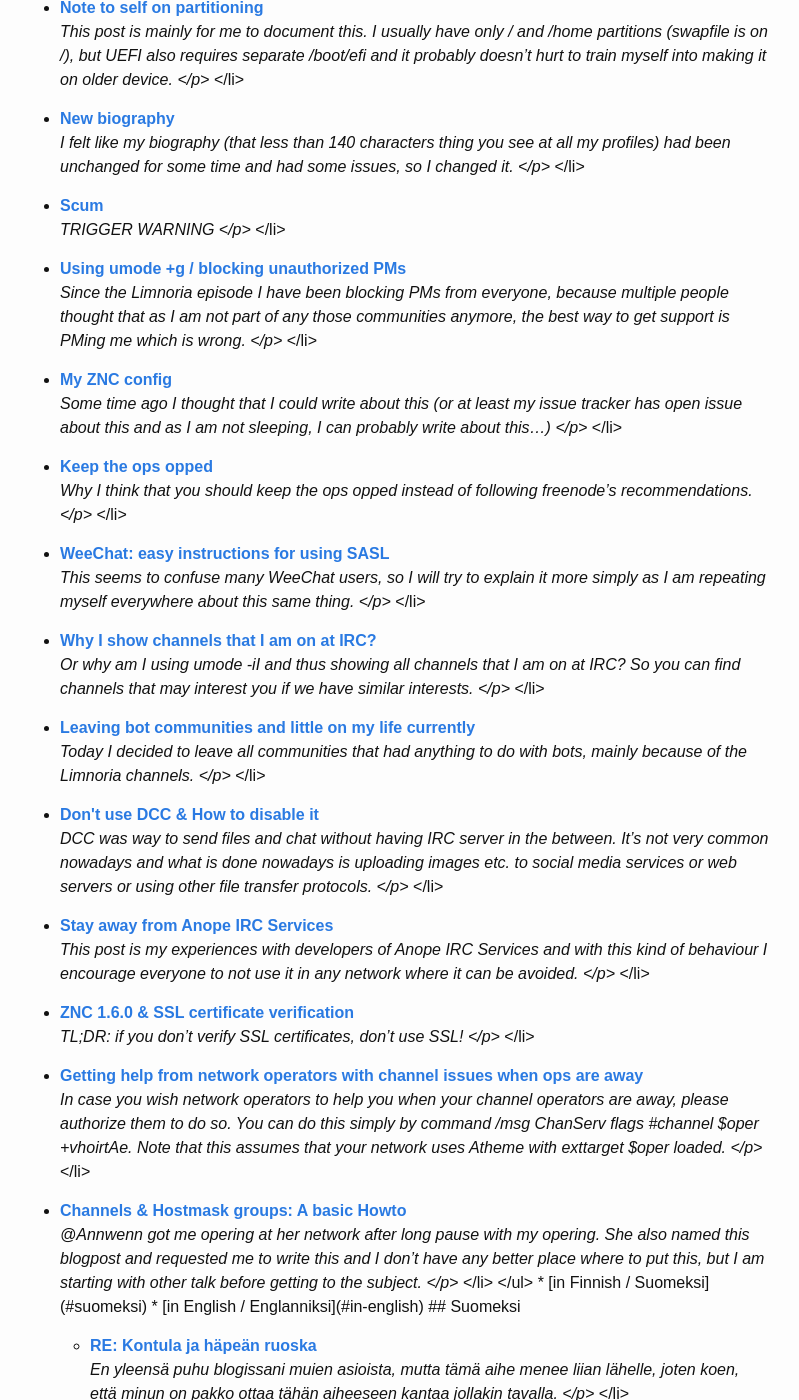
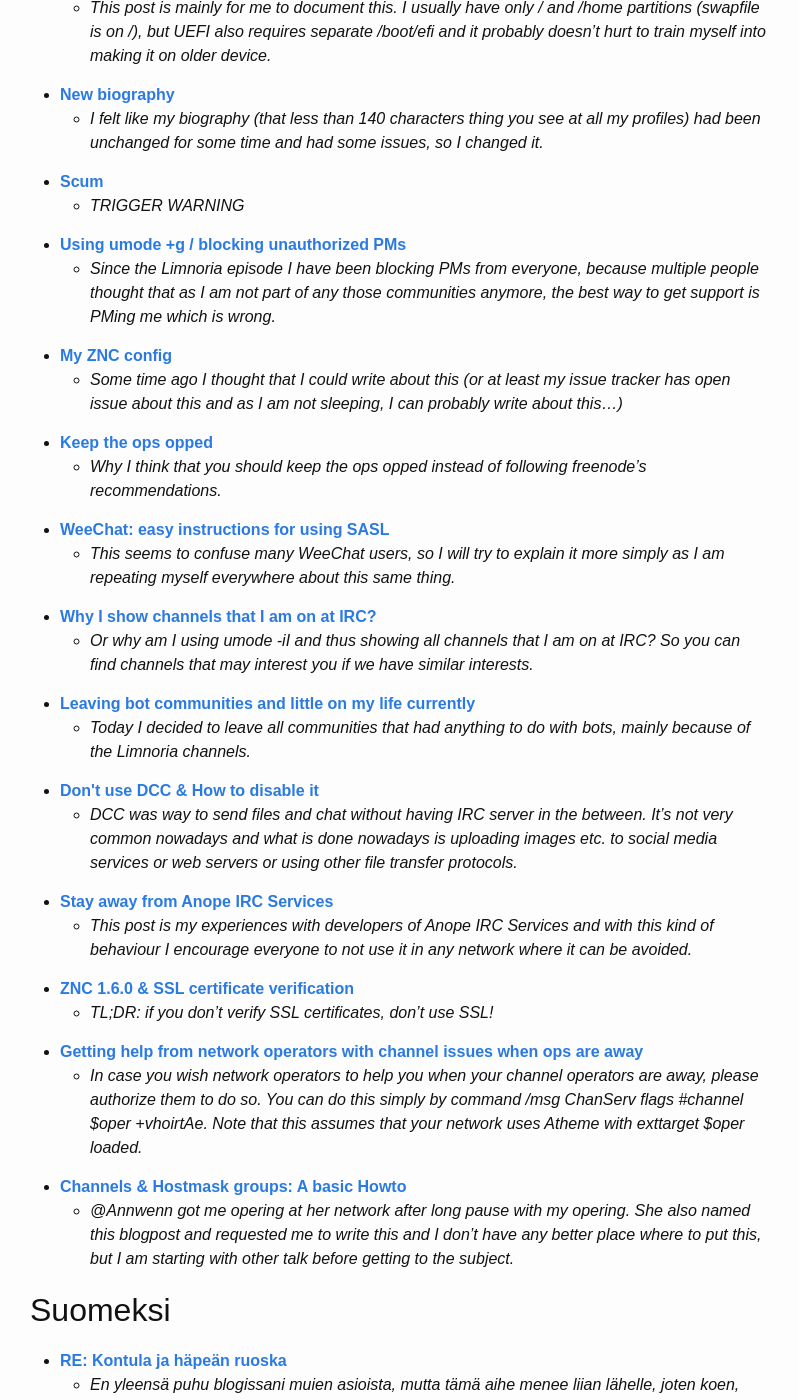
Before and after one commit to Mikaela/mikaela.github.io, a Jekyll site: the page built from blog/index.md, in a window 1280 px wide and 1400 px high, scrolled down 1575 px. Shown: the whole window, without its empty margins (240-1039 px from the left). Built offline with Jekyll 4.4.1, drawn with Linux system fonts in a browser that asks for light colours; Markdown is read by kramdown in place of the engine named in the settings; some of the changed text lies outside the part shown.

Commit message:
blog: further improve formatting

```diff
--- a/blog/index.md
+++ b/blog/index.md
@@ -5,8 +5,7 @@
 excerpt: "Blog index, posts in English and posts in Finnish — Blogin etusivu, postaukset englanniksi ja postaukset suomeksi."
 ---
 
-* [in Finnish / Suomeksi](#suomeksi)
-* [in English / Englanniksi](#in-english)
+* [Posts in Finnish / Suomenieliset kirjoitukset](#suomeksi)
 
 ## In English
 
@@ -14,13 +13,14 @@
   {% for post in site.categories.english %}
     <li>
       <strong><a href="{{ post.url }}">{{ post.title }}</a></strong>
-        <p><em>{{ post.excerpt | strip_html }}</p></em>
     </li>
+<ul>
+    <li>
+        <p><em>{{ post.excerpt | strip_html }}</em></p>
+    </li>
+    </ul>
   {% endfor %}
 </ul>
-
-* [in Finnish / Suomeksi](#suomeksi)
-* [in English / Englanniksi](#in-english)
 
 ## Suomeksi
 
@@ -28,7 +28,11 @@
   {% for post in site.categories.finnish %}
     <li>
       <strong><a href="{{ post.url }}">{{ post.title }}</a></strong>
-        <p><em>{{ post.excerpt | strip_html }}</p></em>
     </li>
+<ul>
+    <li>
+        <p><em>{{ post.excerpt | strip_html }}</em></p>
+    </li>
+    </ul>
   {% endfor %}
 </ul>
```
